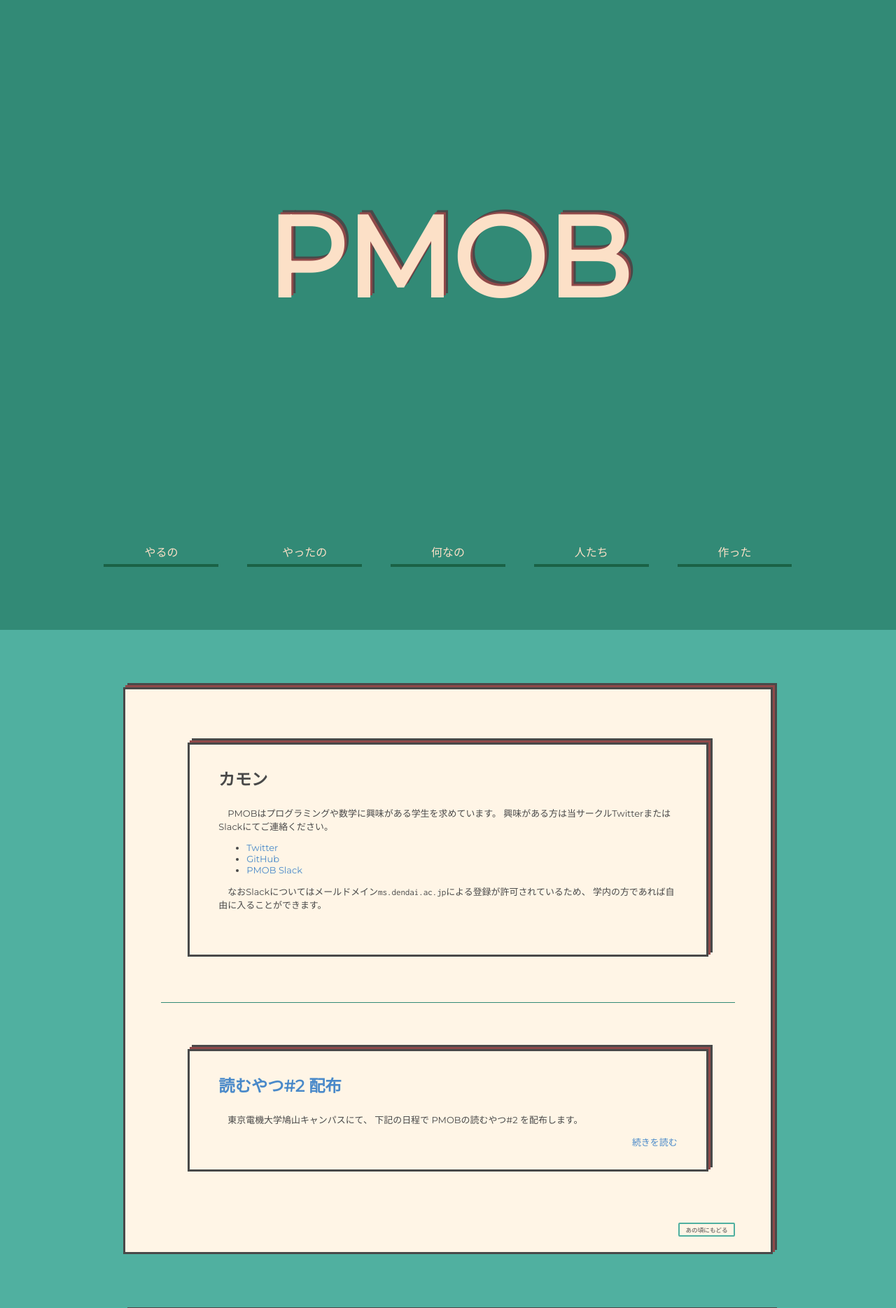
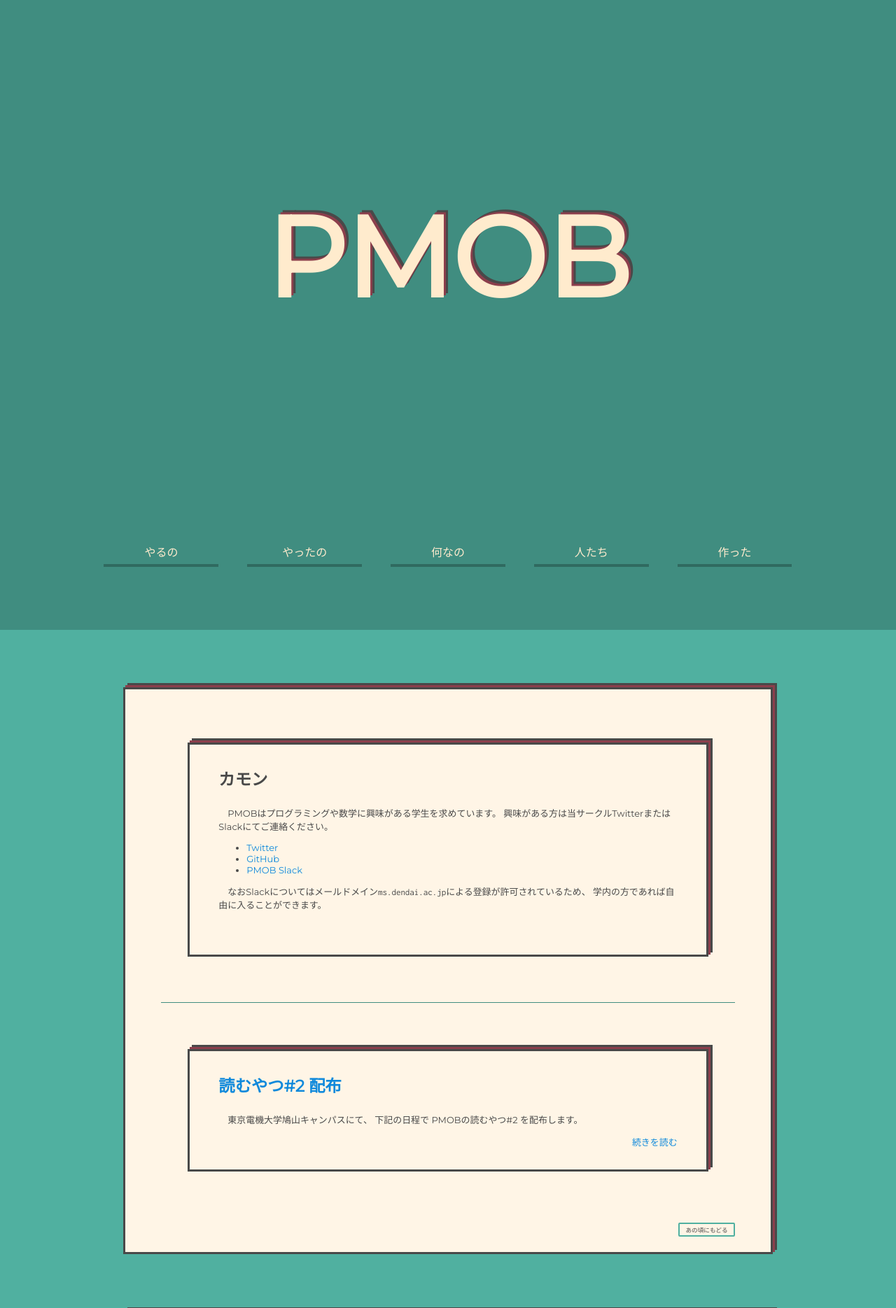
Before and after one commit to falcao0168/PMOB.github.io, a Jekyll site: the page built from index.html, in a window 1280 px wide. Shown: the top 1869 px of the page at 70% size. Built offline with Jekyll 4.4.1, drawn with Linux system fonts in a browser that asks for light colours; the list of posts is cut into pages by our own code.

Commit message:
色を数的処理

```diff
--- a/_sass/variables.scss
+++ b/_sass/variables.scss
@@ -1,19 +1,22 @@
-/* fonts */
+/*** fonts ***/
 $base-font: 'Montserrat', sans-serif;
 $code-font: 'Inconsolata', monospace;
 
-/* colors */
+/*** colors ***/
+/* 壁紙 */
 $wall-color: #50b0a0;
+$darker-wall-color: darken($wall-color, 10%);
+$more-darker-wall-color: darken($wall-color, 20%);
+/* 記事やらの背景 */
 $bg-color: #fff5e6;
-$darker-bg-color: #fce0c7;
+$darker-bg-color: darken($bg-color, 5%);
+/* 文字色 */
 $base-color: #494949;
-$emph-color: #904949;
-$weak-color: #4989c9;
-$effect-color: #c060c0;
-$darker-wall-color: #328a76;
-$more-darker-wall-color: #1a6246;
+$emph-color: darken(invert($wall-color), 10%);
+$weak-color: mix($base-color, #09f, 20%);
+$effect-color: mix($base-color, #f0f, 20%);
 
-/* design */
+/*** design ***/
 @mixin width-limit {
 	width: 80%;
 	margin: 0 10%;
```
